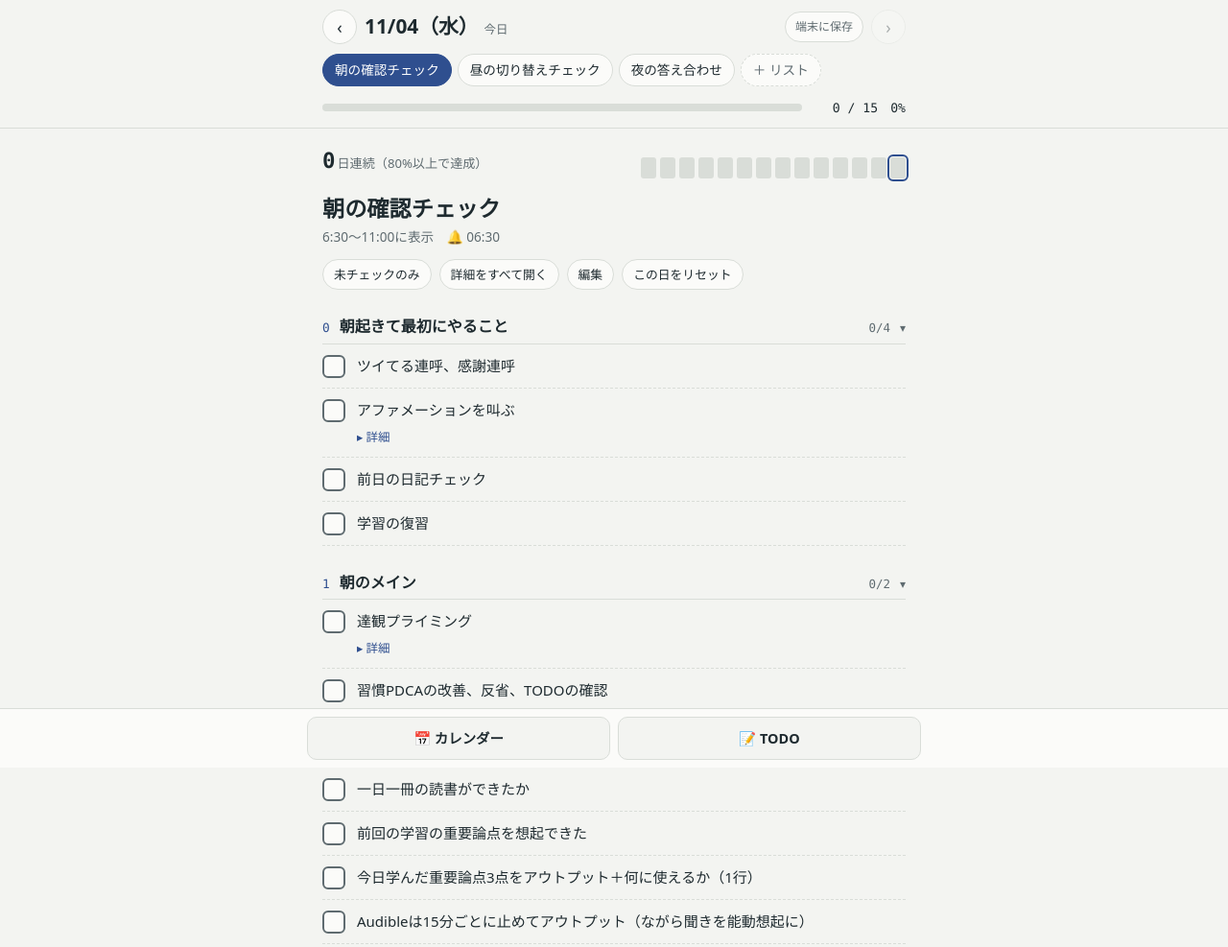
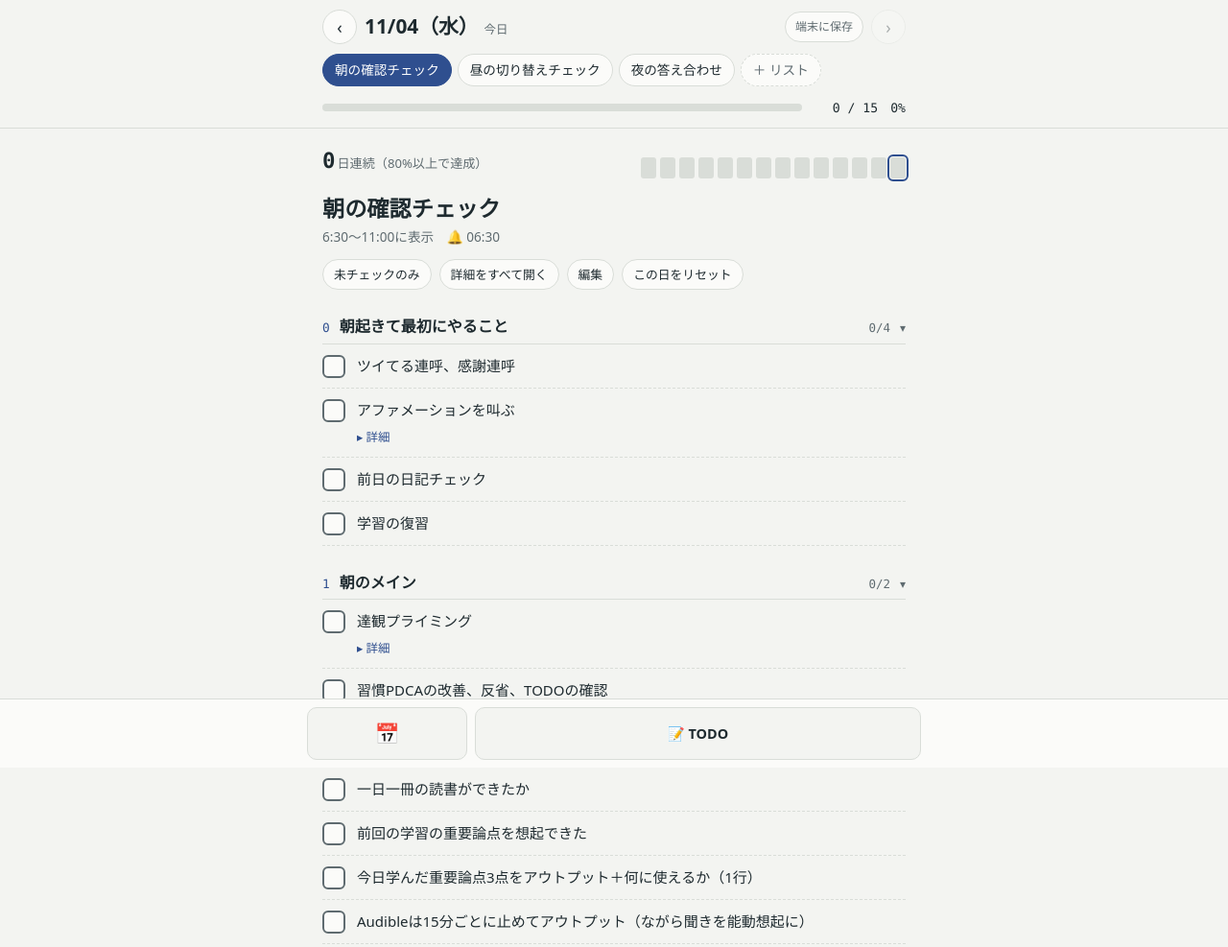
Before and after one commit to iadocx-sudo/daily-check, a plain HTML site: page index.html in a window 1280 px wide. Shown: the top 987 px of the page at 96% size. Drawn offline with Linux system fonts and the light colour scheme.

Commit message:
v1.4.1: bottom bar size ratio

```diff
--- a/index.html
+++ b/index.html
@@ -113,7 +113,8 @@ textarea.in{min-height:90px;resize:vertical}
 body{padding-bottom:calc(64px + env(safe-area-inset-bottom,0px))}
 .bbar{position:fixed;left:0;right:0;bottom:0;z-index:8;background:var(--surface);border-top:1px solid var(--line);padding:8px max(16px,env(safe-area-inset-right,0px)) calc(8px + env(safe-area-inset-bottom,0px)) max(16px,env(safe-area-inset-left,0px))}
 .bbar .in2{max-width:640px;margin:0 auto;display:flex;gap:8px}
-.bbtn{flex:1;padding:10px 8px;border-radius:10px;border:1px solid var(--line);background:var(--bg);font-weight:700;font-size:.9rem}
+.bbtn{flex:3;min-width:0;white-space:nowrap;padding:10px 8px;border-radius:10px;border:1px solid var(--line);background:var(--bg);font-weight:700;font-size:.9rem}
+.bbtn.small{flex:1;font-size:1.3rem}
 .bbtn.back{background:var(--accent);border-color:var(--accent);color:var(--onacc)}
 .seg{display:flex;gap:4px;flex:none}
 .seg button{min-width:38px;height:34px;padding:0 8px;border-radius:8px;border:1px solid var(--line);background:var(--surface);font-weight:700;font-size:.9rem;color:var(--muted)}
@@ -247,7 +248,7 @@ const SEED2=[{"id": "asa", "title": "朝の確認チェック", "subtitle": "6:3
 
 (function(){
 "use strict";
-const VER="1.4.0", GOAL=0.8;
+const VER="1.4.1", GOAL=0.8;
 const $=id=>document.getElementById(id);
 const esc=s=>String(s??"").replace(/[&<>"']/g,c=>({"&":"&amp;","<":"&lt;",">":"&gt;",'"':"&quot;","'":"&#39;"}[c]));
 const uid=p=>p+Date.now().toString(36).slice(-4)+Math.random().toString(36).slice(2,7);
@@ -643,8 +644,9 @@ function renderMode(){
   if(m==="check"){$("main").hidden=false;$("settings").hidden=false}
   $("calview").hidden=m!=="cal";$("todoview").hidden=m!=="todo";
   $("tabs").hidden=m==="todo";$("progrow").hidden=m!=="check";
-  $("b-cal").textContent=m==="cal"?"✓ チェックに戻る":"📅 カレンダー";$("b-cal").classList.toggle("back",m==="cal");
-  $("b-todo").textContent=m==="todo"?"✓ チェックに戻る":"📝 TODO";$("b-todo").classList.toggle("back",m==="todo");
+  const bc=$("b-cal"),bt=$("b-todo");
+  bc.textContent=m==="cal"?"✓ チェックに戻る":"📅";bc.classList.toggle("back",m==="cal");bc.classList.toggle("small",m!=="cal");bc.setAttribute("aria-label",m==="cal"?"チェックに戻る":"カレンダー");
+  bt.textContent=m==="todo"?"✓ チェックに戻る":m==="cal"?"📝":"📝 TODO";bt.classList.toggle("back",m==="todo");bt.classList.toggle("small",m==="cal");
 }
 function render(){renderTop();
   if(S.mode==="cal"){renderMode();renderCal();return}
--- a/sw.js
+++ b/sw.js
@@ -1,4 +1,4 @@
-const CACHE="daily-check-v8";
+const CACHE="daily-check-v9";
 const SHELL=["./","index.html","manifest.json","icon-192.png","icon-512.png"];
 self.addEventListener("install",e=>{e.waitUntil(caches.open(CACHE).then(c=>c.addAll(SHELL)));self.skipWaiting()});
 self.addEventListener("activate",e=>{e.waitUntil(caches.keys().then(ks=>Promise.all(ks.filter(k=>k!==CACHE).map(k=>caches.delete(k)))));self.clients.claim()});
```
